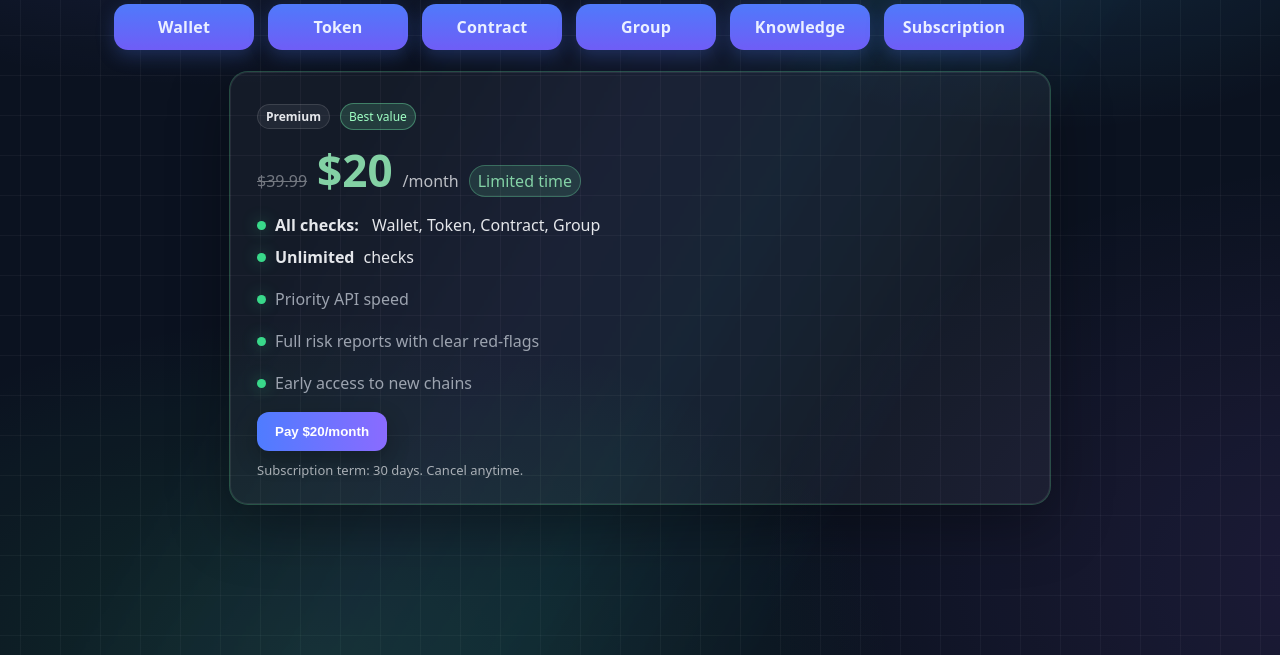
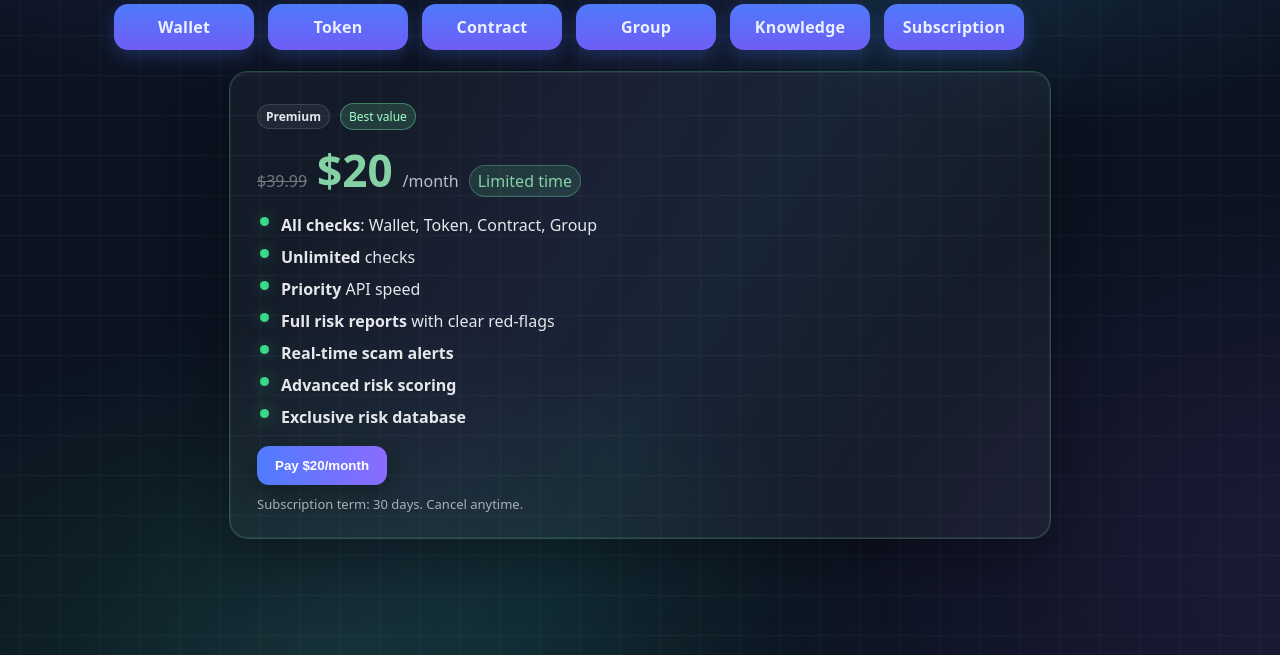
Before and after one commit to Satoshi00722/ScamCheck, a FastAPI app: template app/templates/subscription.html in a window 1280 px wide. Shown: the part 145-800 px from the top of the page. Run offline with FastAPI, Linux system fonts and the light colour scheme; the template is opened without the code that fills it, so the values that code supplies are empty.

Commit message:
Update subscription.html: added premium features list with green dots

```diff
--- a/app/templates/subscription.html
+++ b/app/templates/subscription.html
@@ -14,13 +14,31 @@
 .price .now{font-size:44px;font-weight:800;color:#9fffc4}
 .price .per{opacity:.8}
 .price .old{font-size:16px;opacity:.45;text-decoration:line-through}
+
+/* list + items */
 .list{margin:14px 0 8px;padding-left:0;list-style:none;display:grid;gap:10px}
+/* выравнивание пункта: иконка-точка + текст */
+.list .li{display:flex;align-items:flex-start;gap:10px}
+
+/* ИКОНКА-ТОЧКА (зелёная) — добавлено */
+.i{display:inline-block;position:relative;width:14px;height:14px;flex:0 0 14px}
+/* рисуем зелёную точку даже если внутри нет .dot */
+.i::before{
+  content:"";
+  position:absolute;inset:0;margin:auto;
+  width:9px;height:9px;border-radius:50%;
+  background:#39d98a;
+  box-shadow:0 0 16px rgba(57,217,138,.45);
+}
+
+/* старые правила оставляю нетронутыми */
 .i{display:inline-flex;align-items:center;gap:9px}
 .i .dot{width:9px;height:9px;border-radius:50%;
         background:#39d98a; /* green dot */
         box-shadow:0 0 16px rgba(57,217,138,.45)}
 /* even muted items use green dots */
 .i.muted .dot{background:#39d98a; box-shadow:0 0 16px rgba(57,217,138,.45)}
+
 .subtle{opacity:.8}
 .cta{display:flex;gap:10px;flex-wrap:wrap;margin-top:18px}
 .btn{appearance:none;border:none;border-radius:12px;padding:12px 18px;font-weight:700;
@@ -69,12 +87,15 @@
       <span class="hint">Limited time</span>
     </div>
 
+    <!-- PREMIUM -->
     <ul class="list">
-      <li class="i"><span class="dot"></span> <b>All checks:</b>&nbsp;Wallet, Token, Contract, Group</li>
-      <li class="i"><span class="dot"></span> <b>Unlimited</b> checks</li>
-      <li class="i muted"><span class="dot"></span> Priority API speed</li>
-      <li class="i muted"><span class="dot"></span> Full risk reports with clear red-flags</li>
-      <li class="i muted"><span class="dot"></span> Early access to new chains</li>
+      <li class="li"><span class="i ok"></span><div><b>All checks</b>: Wallet, Token, Contract, Group</div></li>
+      <li class="li"><span class="i ok"></span><div><b>Unlimited</b> checks</div></li>
+      <li class="li"><span class="i ok"></span><div><b>Priority</b> API speed</div></li>
+      <li class="li"><span class="i ok"></span><div><b>Full risk reports</b> with clear red-flags</div></li>
+      <li class="li"><span class="i ok"></span><div><b>Real-time scam alerts</b></div></li>
+      <li class="li"><span class="i ok"></span><div><b>Advanced risk scoring</b></div></li>
+      <li class="li"><span class="i ok"></span><div><b>Exclusive risk database</b></div></li>
     </ul>
 
     <div class="cta">
```
